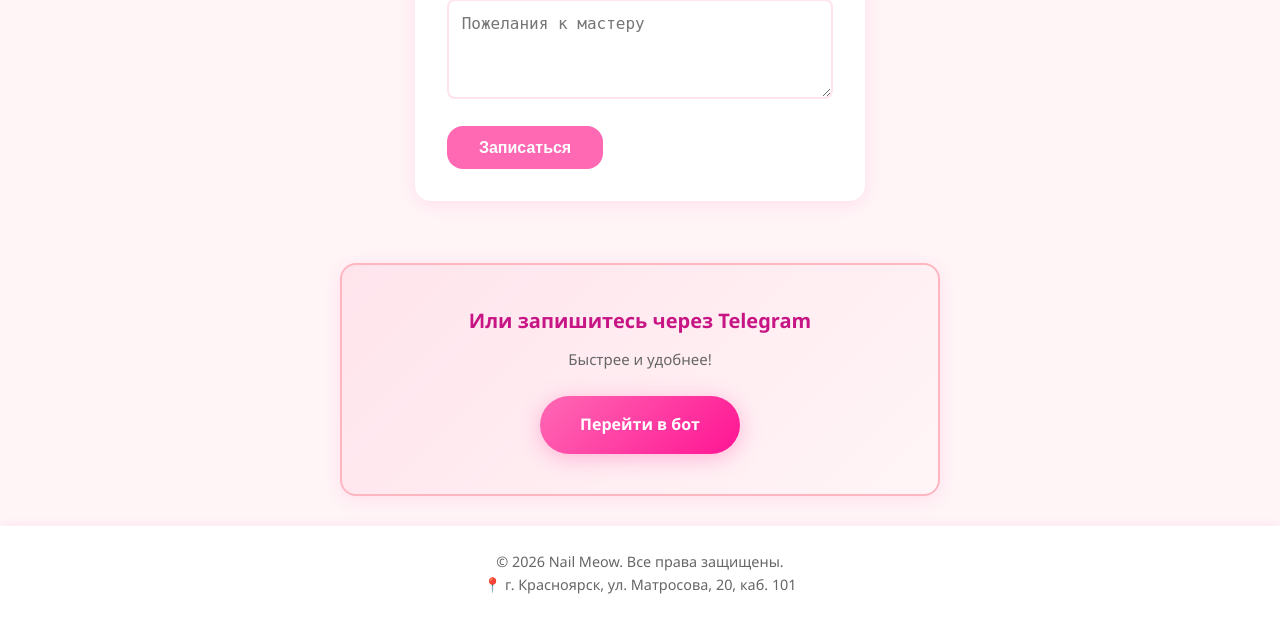
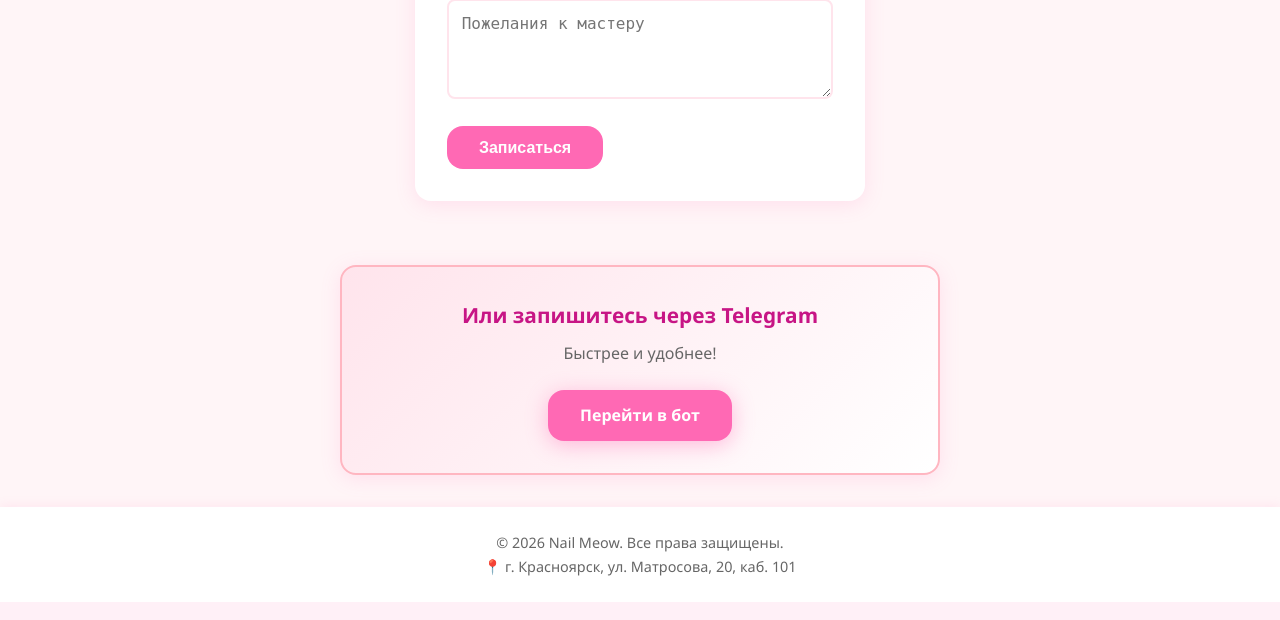
Before and after one commit to bbbnewwwa/Nail-Meow, a FastAPI app: page /booking in a window 1280 px wide. Shown: the part 768-1388 px from the top of the page. Run offline with FastAPI, Linux system fonts and the light colour scheme; data that the repository does not hold is empty.

Commit message:
стиль изменен больше подходячий

```diff
--- a/static/css/style.css
+++ b/static/css/style.css
@@ -108,7 +108,7 @@ nav a.active {
     margin-bottom: 2rem;
 }
 
-/* ===== TELEGRAM БЛОК - РОЗОВЫЙ СТИЛЬ ===== */
+/* ===== TELEGRAM БЛОК ===== */
 .booking-container {
     display: flex;
     flex-direction: column;
@@ -116,58 +116,47 @@ nav a.active {
 }
 
 .booking-info {
-    background: linear-gradient(135deg, #ffe4ec, #fff5f7);
-    border: 2px solid #ffb6c1;
-    border-radius: 16px;
-    padding: 40px 30px;
+    background: linear-gradient(135deg, var(--pink-light), var(--white));
+    border: 2px solid var(--pink-soft);
+    border-radius: var(--radius);
+    padding: 2rem;
     text-align: center;
-    margin: 30px auto;
+    margin: 2rem auto;
     max-width: 600px;
     width: 90%;
-    box-shadow: 0 4px 20px rgba(255, 105, 180, 0.15);
+    box-shadow: var(--shadow);
 }
 
 .booking-info h3 {
-    color: #c71585;
-    font-size: 20px;
-    margin-bottom: 10px;
-    text-align: center;
-    font-weight: 600;
+    color: var(--pink-dark);
+    font-size: 1.3rem;
+    margin-bottom: 0.5rem;
 }
 
 .booking-info p {
-    color: #666;
-    margin-bottom: 25px;
-    text-align: center;
-    font-size: 15px;
+    color: var(--text-light);
+    margin-bottom: 1.5rem;
 }
 
 .booking-info .btn-telegram {
-    display: inline-flex;
-    align-items: center;
-    justify-content: center;
-    gap: 10px;
-    background: linear-gradient(135deg, #ff69b4, #ff1493);
-    color: white;
-    padding: 16px 40px;
-    border-radius: 50px;
+    display: inline-block;
+    background: var(--pink-main);
+    color: var(--white);
+    padding: 0.8rem 2rem;
+    border: none;
+    border-radius: var(--radius);
+    font-size: 1rem;
+    font-weight: 600;
+    cursor: pointer;
     text-decoration: none;
-    font-weight: 600;
-    font-size: 16px;
+    transition: var(--transition);
     margin: 0 auto;
-    box-shadow: 0 4px 15px rgba(255, 105, 180, 0.3);
-    transition: all 0.3s ease;
-    border: none;
 }
 
 .booking-info .btn-telegram:hover {
-    background: linear-gradient(135deg, #ff1493, #c71585);
-    transform: translateY(-3px);
-    box-shadow: 0 6px 20px rgba(255, 105, 180, 0.4);
-}
-
-.booking-info .btn-telegram::before {
-    font-size: 20px;
+    background: var(--pink-hover);
+    transform: translateY(-2px);
+    box-shadow: var(--shadow-hover);
 }
 
 /* Пульсация */
```
